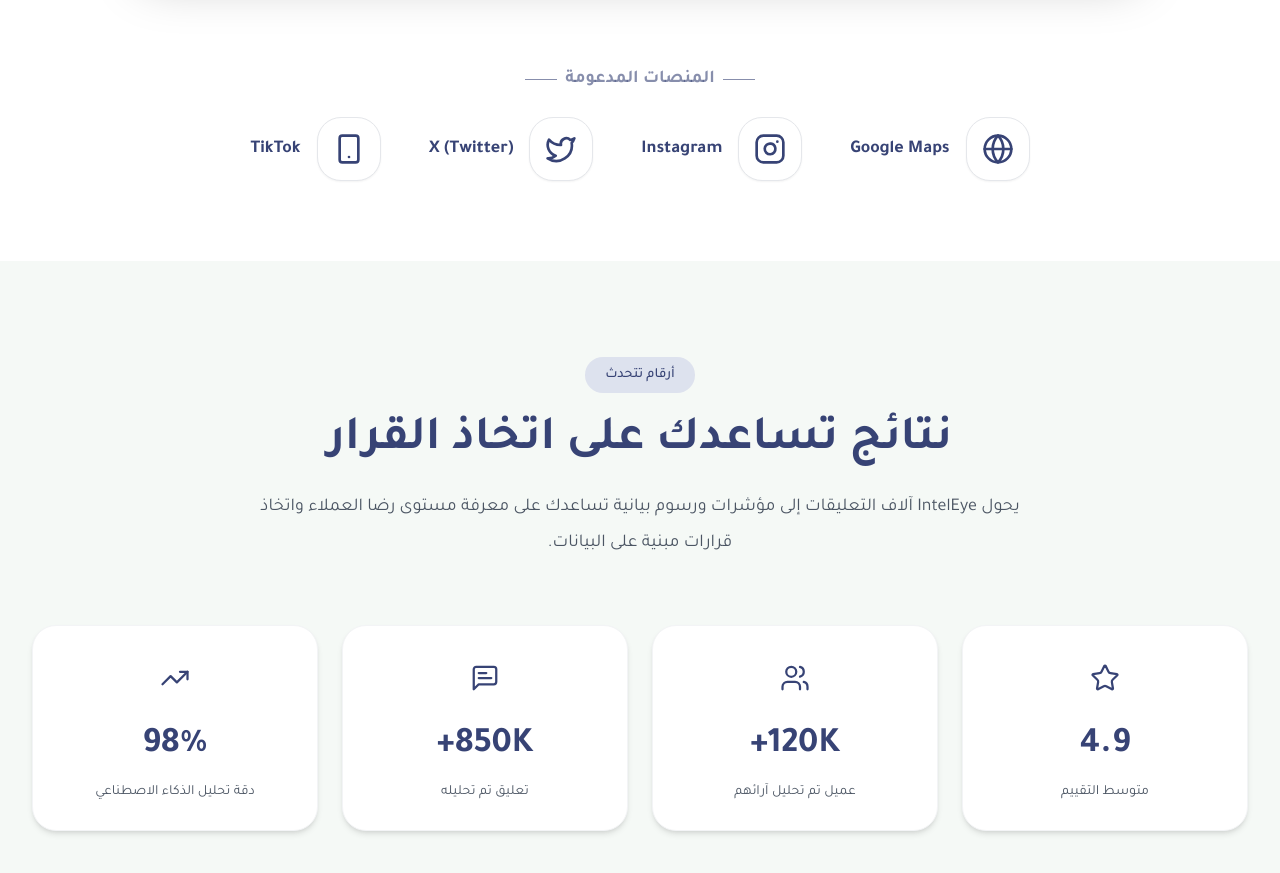
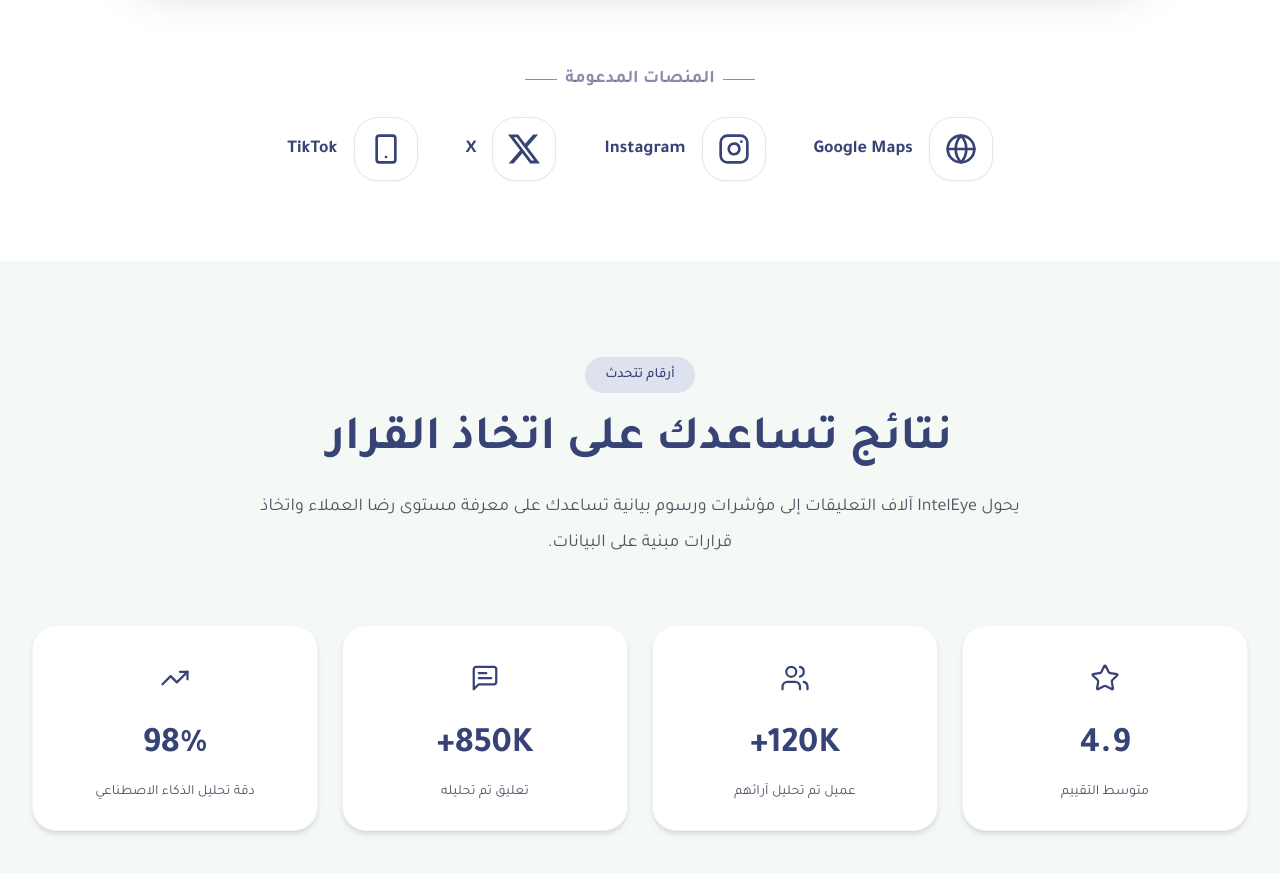
Before and after one commit to alaaalhrebi/inteleye, a Next.js app in the folder inteleye_project/: page / in a window 1280 px wide. Shown: the part 1540-2413 px from the top of the page. Built offline with nearby package versions, Linux system fonts and the light colour scheme.

Commit message:
Use X name and logo in supported platforms

```diff
--- a/inteleye_project/src/components/HeroSection.tsx
+++ b/inteleye_project/src/components/HeroSection.tsx
@@ -1,15 +1,16 @@
 "use client";
 
 import Link from "next/link";
+import type { SVGProps } from "react";
 import { motion } from "framer-motion";
-import { ArrowRight, Sparkles, Globe, Instagram, Twitter, Smartphone } from "lucide-react";
+import { ArrowRight, Sparkles, Globe, Instagram, Smartphone } from "lucide-react";
 import DashboardPreview from "./DashboardPreview";
 export default function HeroSection() {
 
   const platforms = [
     { icon: Globe, name: "Google Maps" },
     { icon: Instagram, name: "Instagram" },
-    { icon: Twitter, name: "X (Twitter)" },
+    { icon: XPlatformIcon, name: "X" },
     { icon: Smartphone, name: "TikTok" },
   ];
 
@@ -169,3 +170,11 @@ export default function HeroSection() {
     </section>
   );
 }
+
+function XPlatformIcon(props: SVGProps<SVGSVGElement>) {
+  return (
+    <svg xmlns="http://www.w3.org/2000/svg" viewBox="0 0 24 24" fill="currentColor" {...props}>
+      <path d="M18.901 1.153h3.68l-8.04 9.19L24 22.846h-7.406l-5.8-7.584-6.64 7.584H.47l8.6-9.835L0 1.154h7.594l5.243 6.932ZM17.61 20.644h2.039L6.486 3.24H4.298Z" />
+    </svg>
+  );
+}
```
